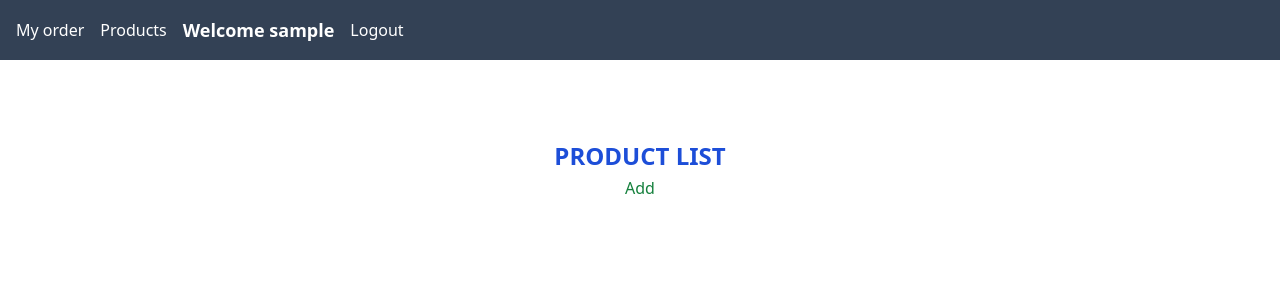
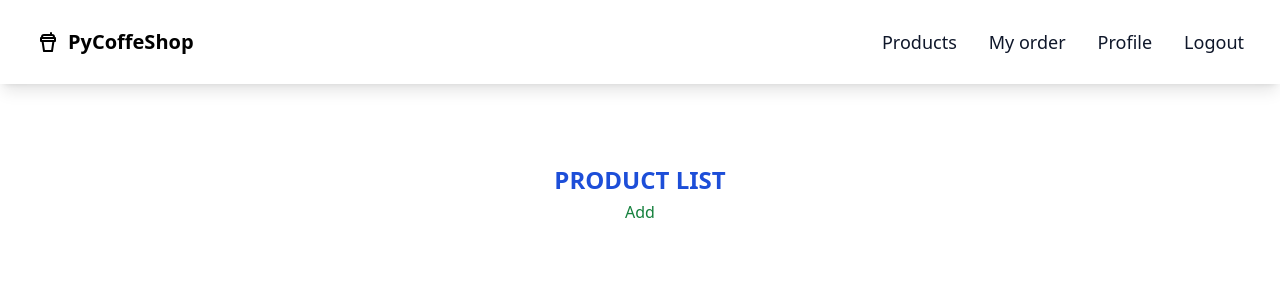
Before and after one commit to andresagab/py_coffe_shop, a Django app: page / in a window 1280 px wide. Shown: the top 300 px of the page. Run offline with Django 5.2, Linux system fonts and the light colour scheme; the visitor is signed in with stand-in values (Sample User, id 1); data that the repository does not hold is empty; some libraries are stand-ins or nearby versions.

Commit message:
v0.6.1 Create nav.html and cup.svg templates, also update base.html to include new navbar

```diff
--- a/templates/layouts/base.html
+++ b/templates/layouts/base.html
@@ -9,45 +9,7 @@
 <body>
 
     <header>
-        <nav class="flex flex-row items-center p-4 gap-4 bg-slate-700 text-white">
-            <!-- my order -->
-            <a
-                href="{% url "my_order" %}"
-                class="text-white"
-            >
-                My order
-            </a>
-            <!-- products -->
-            <a
-                href="{% url "list_product" %}"
-                class="text-white"
-            >
-                Products
-            </a>
-            {% if user.is_authenticated %}
-                <h3 class="font-bold text-lg">Welcome {{ user.username }}</h3>
-
-                <!-- logout -->
-                <form
-                    action="{% url "logout" %}"
-                    method="post"
-                >
-                    {% csrf_token %}
-                    <button
-                        type="submit"
-                        class="text-white"
-                    >
-                    Logout
-                    </button>
-                </form>
-
-            {% else %}
-                <a
-                    href="{% url "login" %}"
-                    class="text-white"
-                >Login</a>
-            {% endif %}
-        </nav>
+        {% include "navs/main-nav.html" %}
     </header>
 
     <main class="flex justify-center w-full h-full p-20">
--- /dev/null
+++ b/templates/navs/main-nav.html
@@ -0,0 +1,58 @@
+<nav class="bg-white p-6 inline-flex items-center gap-2 w-full shadow-lg static">
+    {#  brand  #}
+    <a
+        class="inline-flex flex-shrink items-center gap-2 hover:bg-zinc-200 rounded-md transition ease-in-out duration-300 px-3 py-1"
+        href="{% url 'list_product' %}"
+    >
+        {% include "icons/cup.svg" %}
+        <h3 class="font-bold text-md lg:text-xl text-black">PyCoffeShop</h3>
+    </a>
+    {#  links  #}
+    <div class="w-full flex-grow inline-flex items-center justify-end gap-2">
+
+        {#  products  #}
+        <a
+            class="inline-flex hover:bg-zinc-200 hover:shadow-sm rounded-md transition ease-in-out duration-300 px-3 py-1 font-medium text-md lg:text-lg text-slate-900"
+            href="{% url 'list_product' %}"
+        >
+            Products
+        </a>
+        {#  my order  #}
+        <a
+            class="inline-flex hover:bg-zinc-200 hover:shadow-sm rounded-md transition ease-in-out duration-300 px-3 py-1 font-medium text-md lg:text-lg text-slate-900"
+            href="{% url 'my_order' %}"
+        >
+            My order
+        </a>
+        {% if user.is_authenticated %}
+            {#  profile  #}
+            <a
+                class="inline-flex hover:bg-zinc-200 hover:shadow-sm rounded-md transition ease-in-out duration-300 px-3 py-1 font-medium text-md lg:text-lg text-slate-900"
+                href="#"
+            >
+                Profile
+            </a>
+            <!-- logout -->
+            <form
+                action="{% url "logout" %}"
+                method="post"
+            >
+                {% csrf_token %}
+                <button
+                    type="submit"
+                    class="inline-flex hover:bg-zinc-200 hover:shadow-sm rounded-md transition ease-in-out duration-300 px-3 py-1 font-medium text-md lg:text-lg text-slate-900"
+                >
+                    Logout
+                </button>
+            </form>
+        {% else %}
+            {#  login  #}
+            <a
+                class="inline-flex hover:bg-zinc-200 hover:shadow-sm rounded-md transition ease-in-out duration-300 px-3 py-1 font-medium text-md lg:text-lg text-slate-900"
+                href="{% url 'login' %}"
+            >
+                Login
+            </a>
+        {% endif %}
+    </div>
+</nav>
```
Also changed, not shown: templates/icons/cup.svg (added).
